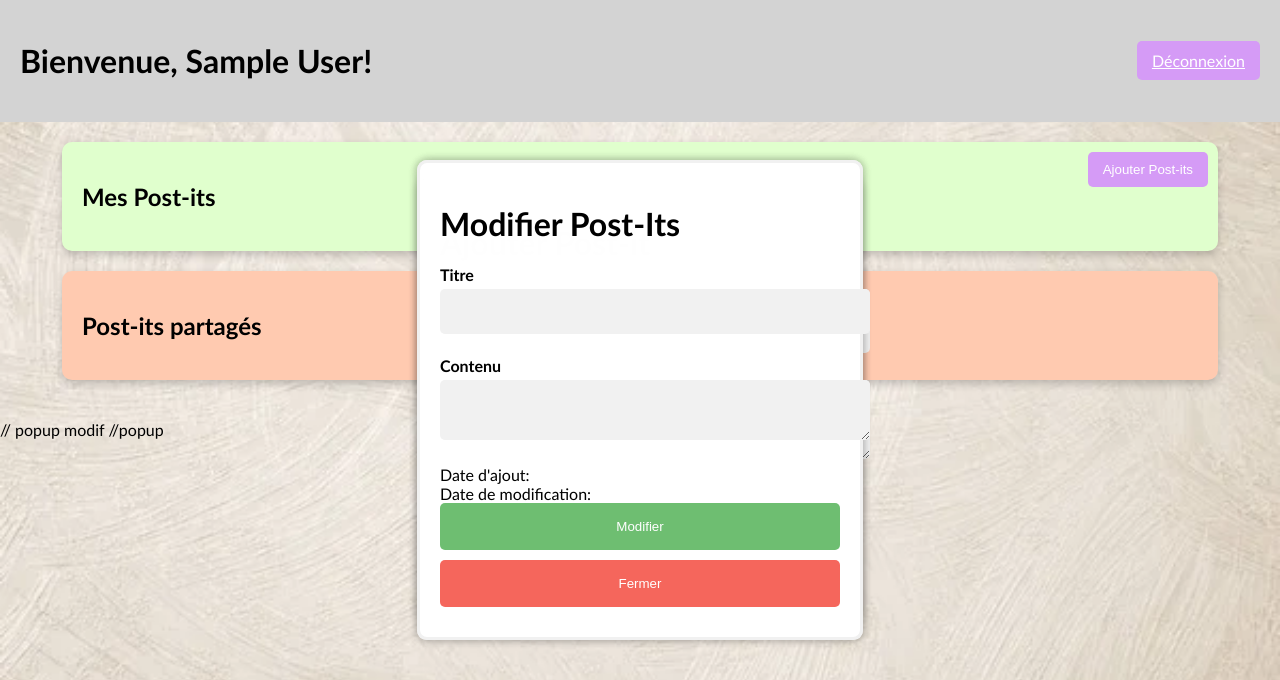
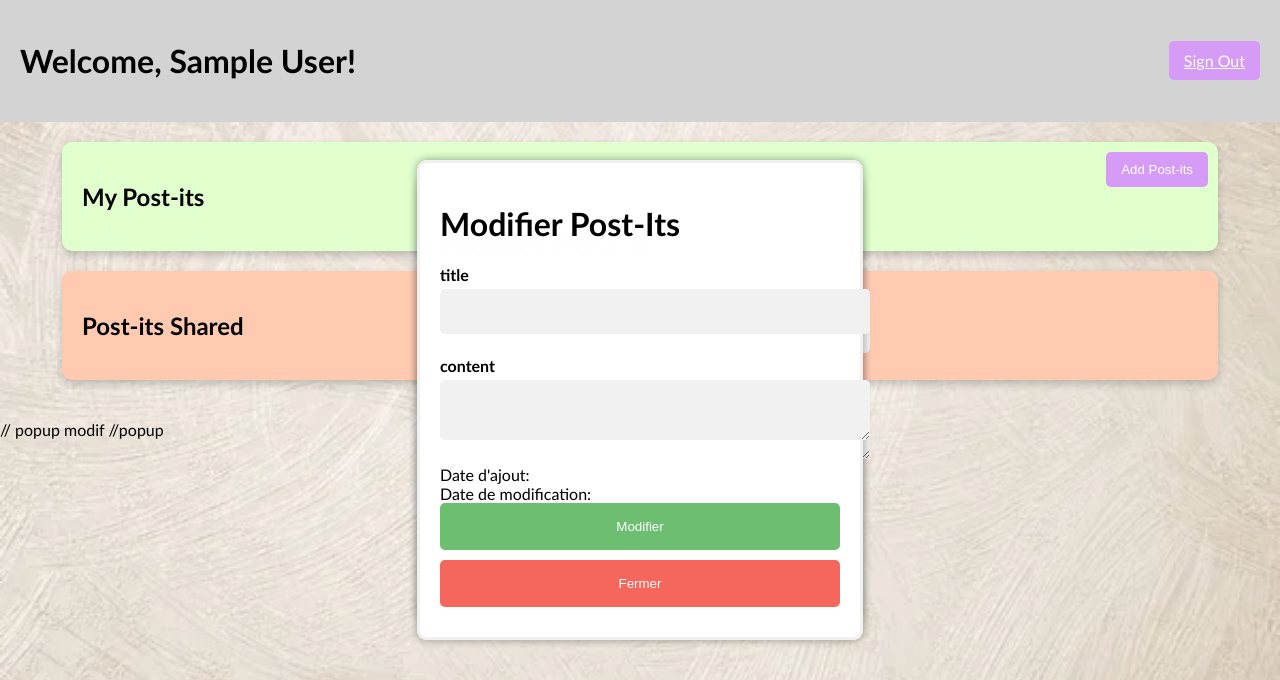
Before and after one commit to Darina-Codjo/StikyStack, a PHP site: page /comp_post_its/vue_compPost.php in a window 1280 px wide. Shown: the top 680 px of the page. Run offline with PHP 8.4, Linux system fonts and the light colour scheme; the visitor is signed in with stand-in values (Sample User, id 1).

Commit message:
edit acuueil

```diff
--- a/comp_post_its/vue_compPost.php
+++ b/comp_post_its/vue_compPost.php
@@ -122,30 +122,30 @@ $fnameUser = $_SESSION['first_name'];
 </head>
 <body>
 <header>
-    <h1>Bienvenue, <?php echo htmlspecialchars($fnameUser); ?>!</h1>
+    <h1>Welcome, <?php echo htmlspecialchars($fnameUser); ?>!</h1>
     <nav>
-        <a href="deconnexion.php">Déconnexion</a>
+        <a href="deconnexion.php">Sign Out</a>
     </nav>
 </header>
 <main>
     <div class="post-it-section">
-        <h2>Mes Post-its</h2>
-        <button class="add-button" onclick="openForm()">Ajouter Post-its</button>
+        <h2>My Post-its</h2>
+        <button class="add-button" onclick="openForm()">Add Post-its</button>
         <div class="post-it-display" id="mesPostIts"></div>
     </div>
     <div class="post-it-section" style="background-color: #ffcab0;">
-        <h2>Post-its partagés</h2>
-        <div class="post-it-display" id="postItsPartages"></div>
+        <h2>Post-its Shared</h2>
+        <div class="post-it-display" id="postItsShared"></div>
     </div>
 </main>
 
 <div class="form-popup" id="myForm">
     <form class="form-container" action="submit_postit.php" method="post">
         <h1>Ajouter Post-it</h1>
-        <label for="titre"><b>Titre</b></label>
-        <input type="text" id="titre" name="titre" placeholder="Entrez le titre" required maxlength="150">
-        <label for="contenu"><b>Contenu</b></label>
-        <textarea placeholder="Écrivez le contenu" name="contenu" required></textarea>
+        <label for="title"><b>title</b></label>
+        <input type="text" id="title" name="title" placeholder="Enter title" required maxlength="150">
+        <label for="content"><b>content</b></label>
+        <textarea placeholder="Écrivez le content" name="content" required></textarea>
         <button type="submit" class="btn">Ajouter</button>
         <button type="button" class="btn cancel" onclick="closeForm()">Fermer</button>
     </form>
@@ -277,11 +277,11 @@ $fnameUser = $_SESSION['first_name'];
     <form class="form-container" onsubmit="modifierPostIt(event)">
         <h1>Modifier Post-Its</h1>
 
-        <label for="edit-titre"><b>Titre</b></label>
-        <input type="text" id="edit-titre" name="edit-titre" required maxlength="50">
+        <label for="edit-title"><b>title</b></label>
+        <input type="text" id="edit-title" name="edit-title" required maxlength="50">
 
-        <label for="edit-contenu"><b>Contenu</b></label>
-        <textarea id="edit-contenu" name="edit-contenu" required
+        <label for="edit-content"><b>content</b></label>
+        <textarea id="edit-content" name="edit-content" required
         maxlength="150"></textarea>
 
         <div>Date d'ajout: <span id="edit-date_ajout"></span></div>
@@ -408,11 +408,11 @@ $fnameUser = $_SESSION['first_name'];
     <form class="form-container" onsubmit="modifierPostIt(event)">
         <h1>Modifier Post-Its</h1>
 
-        <label for="edit-titre"><b>Titre</b></label>
-        <input type="text" id="edit-titre" name="edit-titre" required maxlength="50">
+        <label for="edit-title"><b>title</b></label>
+        <input type="text" id="edit-title" name="edit-title" required maxlength="50">
 
-        <label for="edit-contenu"><b>Contenu</b></label>
-        <textarea id="edit-contenu" name="edit-contenu" required
+        <label for="edit-content"><b>content</b></label>
+        <textarea id="edit-content" name="edit-content" required
         maxlength="150"></textarea>
 
         <div>Date d'ajout: <span id="edit-date_ajout"></span></div>
--- a/index.php
+++ b/index.php
@@ -24,7 +24,7 @@ define('CONST_INCLUDE', NULL);
 
         case "accueil":
             $title="Accueil";
-            $css="./css/style.css";
+            $css="./css/styleAccueil.css";
             include "./comp_header_accueil/comp_header_accueil.php";
             $nav = new ComposantHeaderAccueil();
             require './accueil.php';
```
Also changed, not shown: accueil.php (+9 -7 lines), css/styleAccueil.css (renamed from css/style.css, +48 -0 lines).
